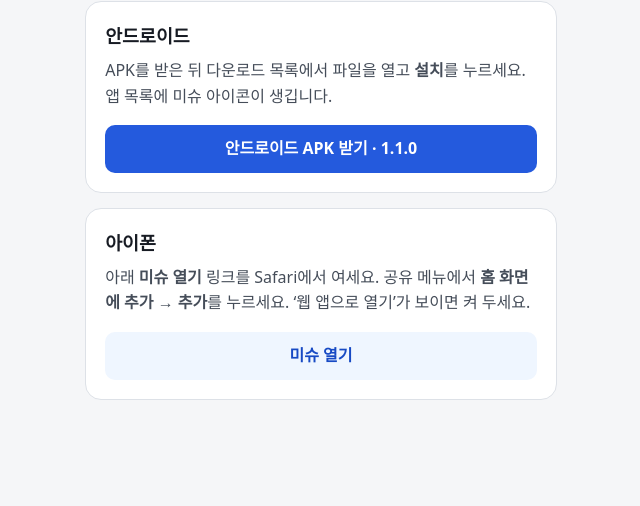
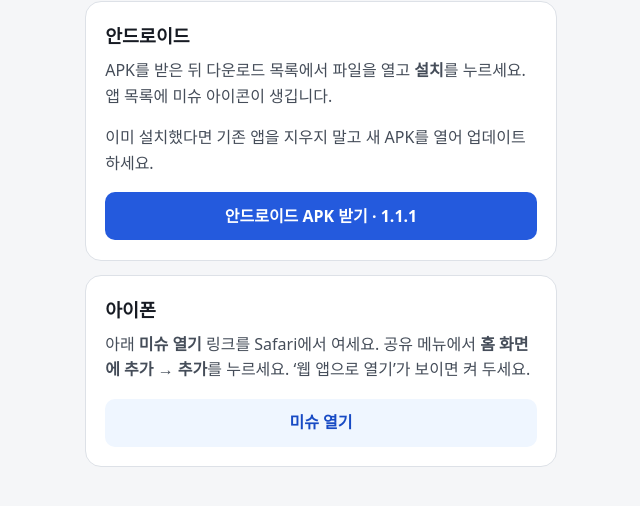
Before and after one commit to guieuna3-lab/Missu, a website: page MissU_Frontend/public/install.html in a window 1280 px wide. Shown: the part 184-690 px from the top of the page, without its empty margins (319-959 px from the left). Drawn offline with Linux system fonts and the light colour scheme.

Commit message:
설치 페이지에서 1.1.1 업데이트 제공

```diff
--- a/MissU_Frontend/public/install.html
+++ b/MissU_Frontend/public/install.html
@@ -82,8 +82,9 @@
           APK를 받은 뒤 다운로드 목록에서 파일을 열고 <strong>설치</strong>를 누르세요. 앱 목록에
           미슈 아이콘이 생깁니다.
         </p>
-        <a class="action" href="/downloads/MissU-1.1.0.apk" download="MissU-1.1.0.apk"
-          >안드로이드 APK 받기 · 1.1.0</a
+        <p>이미 설치했다면 기존 앱을 지우지 말고 새 APK를 열어 업데이트하세요.</p>
+        <a class="action" href="/downloads/MissU-1.1.1.apk" download="MissU-1.1.1.apk"
+          >안드로이드 APK 받기 · 1.1.1</a
         >
       </section>
       <section>
```
